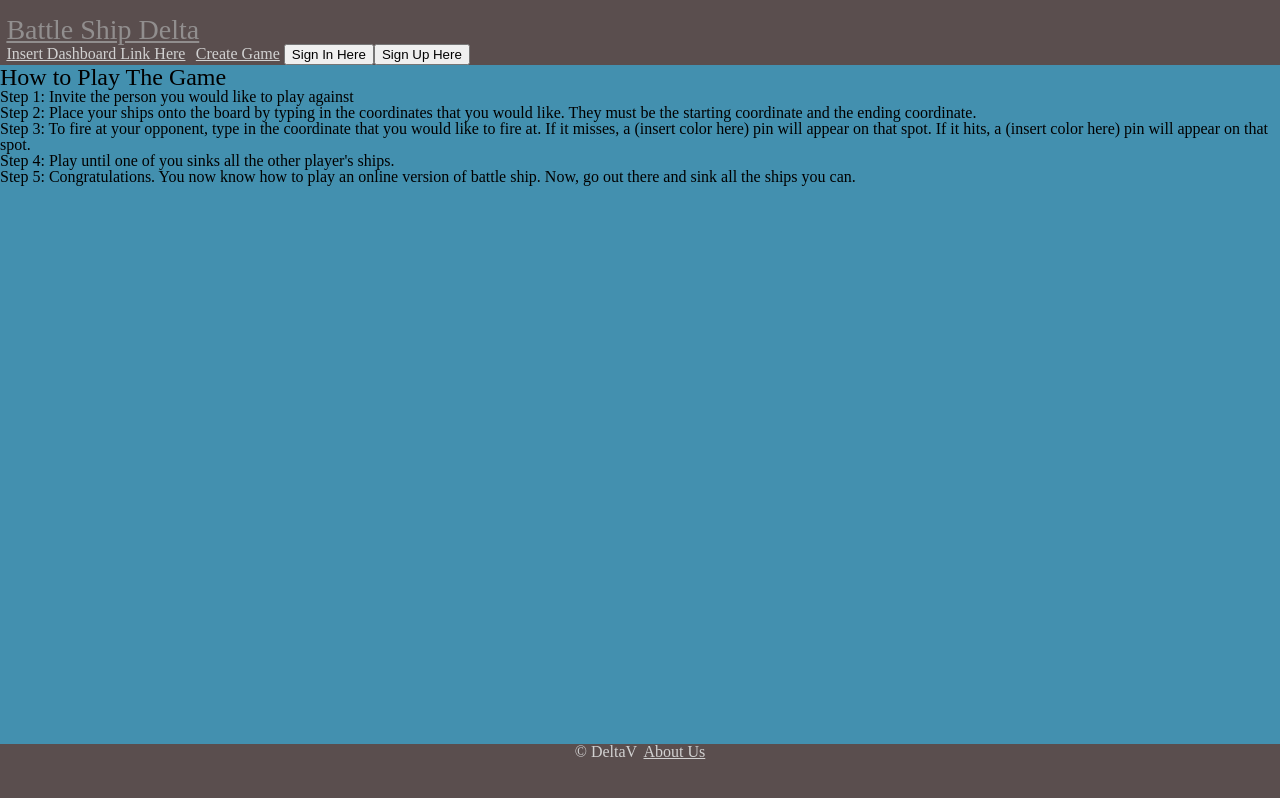
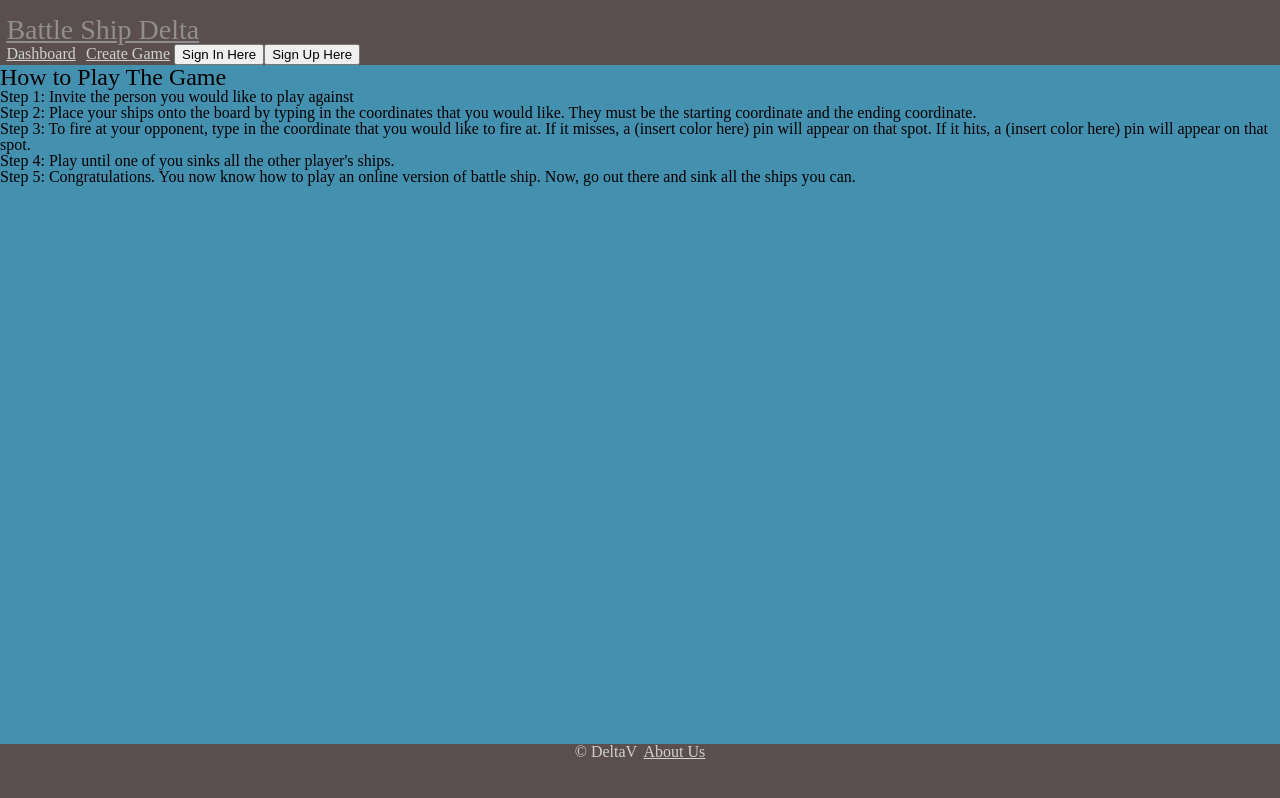
Before and after one commit to tektechnologies/BattleShip-Web, a React (Create React App) app: page / in a window 1280 px wide. Built offline with nearby package versions, Linux system fonts and the light colour scheme; no server answers.

Commit message:
add links to nav, and component route from home to dashboard

```diff
--- a/src/App.js
+++ b/src/App.js
@@ -8,6 +8,7 @@ import storeFactory from './lib/store';
 import Home from './components/home/home';
 import Nav from './components/header/nav';
 import CreateGame from './components/create-game/create-game';
+import DashBoard from './components/dashboard/dashboard';
 const store = storeFactory();
 
 
@@ -25,6 +26,10 @@ class App extends Component {
 
               <Route exact path='/creategame'
                 component={CreateGame} />
+
+              <Route exact path='/dashboard'
+                component={DashBoard} />
+
               <div>
                 <Route exact path='/auth/:type' component={Auth}/>
               </div>
--- a/src/components/header/nav.js
+++ b/src/components/header/nav.js
@@ -27,7 +27,7 @@ export default class Nav extends Component {
       <header className="nav">
         <nav>
           <Link to='/'><h1>Battle Ship Delta</h1></Link>
-          <Link to='/'>Insert Dashboard Link Here</Link> { }
+          <Link to='/dashboard'>Dashboard</Link> { }
           <Link to='/creategame'>Create Game</Link> { }
           <button className='signin' onClick={this.showModal}>Sign In Here</button>
           <Modal title='Authentification' show={this.state.showAuth} handleClose={this.hideModal}>
```
